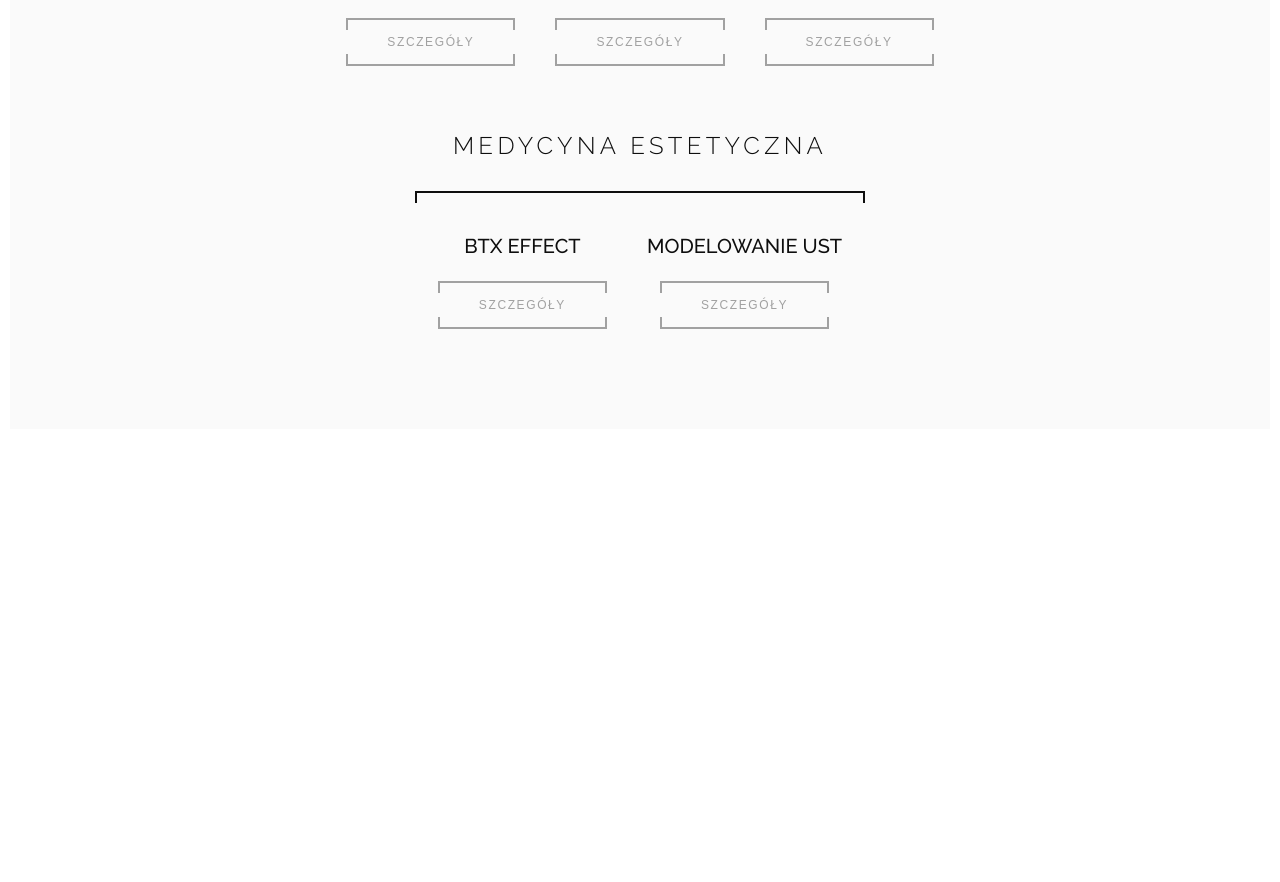
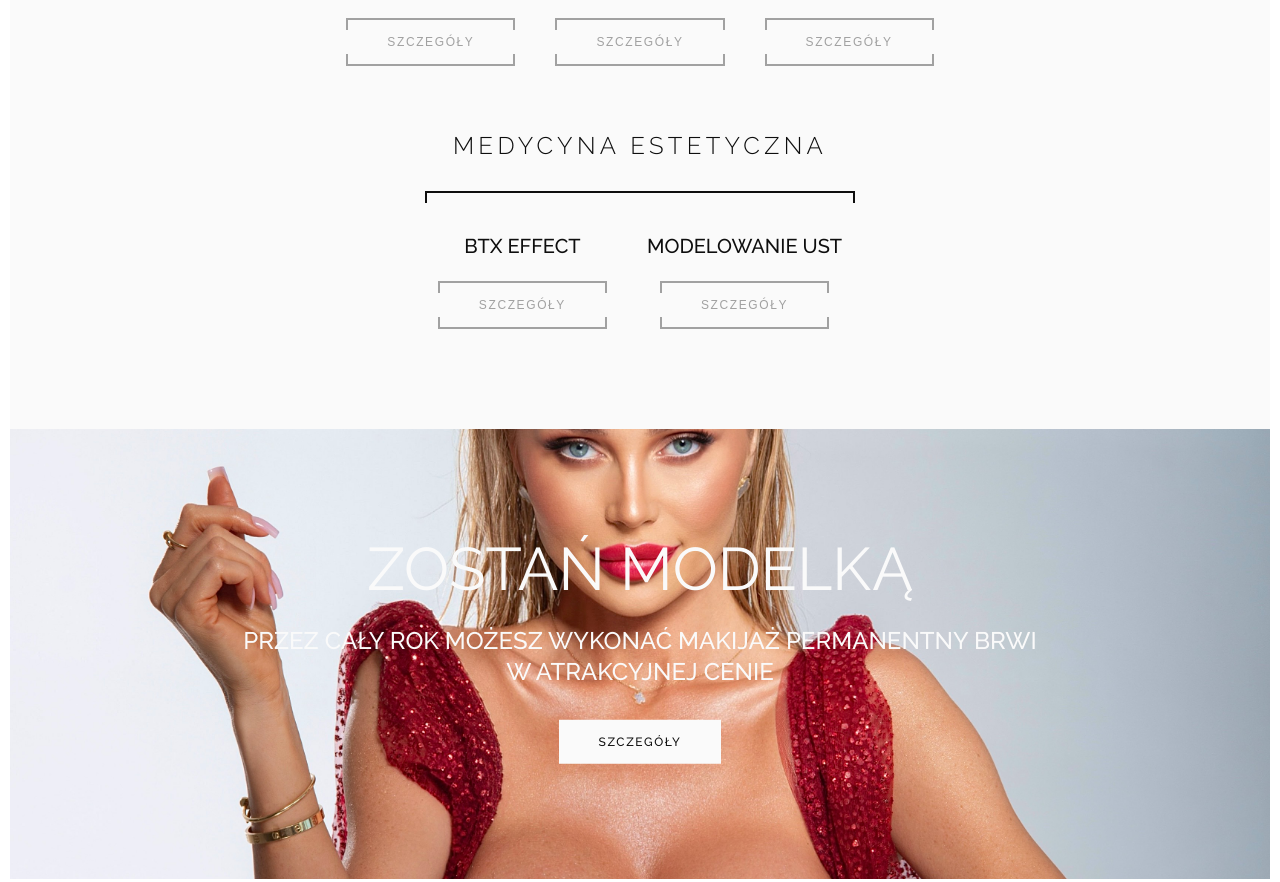
Before and after one commit to maras20193/kadlubowska, a Next.js app: page / in a window 1280 px wide. Shown: the part 3640-4522 px from the top of the page. Before the commit the page ends 4069 px from the top, so only its background shows below. Built offline with nearby package versions, Linux system fonts and the light colour scheme.

Commit message:
[SERVICES] finish services section

```diff
--- a/src/assets/index.js
+++ b/src/assets/index.js
@@ -12,3 +12,4 @@ export { default as background1 } from './background1.png';
 export { default as teamGirl0 } from './teamGirl0.jpg';
 export { default as teamGirl1 } from './teamGirl1.jpg';
 export { default as teamGirl2 } from './teamGirl2.jpg';
+export { default as serviceBackground } from './serviceBackground.jpeg';
--- /dev/null
+++ b/src/components/Button/Button.styled.js
@@ -0,0 +1,24 @@
+import styled from 'styled-components';
+import { device } from '../../styles';
+
+export const Button = styled.div`
+  display: flex;
+  justify-content: center;
+  align-items: center;
+  padding: 17px 39px;
+  text-transform: uppercase;
+  letter-spacing: 1.6px;
+  text-align: center;
+
+  font-size: 12px;
+  font-style: normal;
+  font-weight: 500;
+  line-height: 84.221%;
+
+  @media ${device.laptopL} {
+    font-size: 20px;
+  }
+
+  color: ${({ theme }) => theme.colors.text.primary};
+  background-color: ${({ theme }) => theme.colors.background.secondary};
+`;
--- a/src/components/index.js
+++ b/src/components/index.js
@@ -2,3 +2,4 @@ export { SocialIcon } from './SocialIcon/SocialIcon';
 export { Typography } from './Typography/Typography.styled';
 export { OutlineBorder } from './OutlineBorder/OutlineBorder.styled';
 export { LineSeparator } from './LineSeparator/LineSeparator.styled';
+export { Button } from './Button/Button.styled';
--- a/src/sections/ServiceSection/ServiceSection.js
+++ b/src/sections/ServiceSection/ServiceSection.js
@@ -1,7 +1,9 @@
-import { LineSeparator, OutlineBorder } from '../../components';
+import Image from 'next/image';
+import { Button, LineSeparator, OutlineBorder } from '../../components';
 import { SectionHeader } from '../../components/StartingSection/SectionHeader';
 import * as S from './ServiceSection.styled';
 import { serviceData } from './serviceData';
+import { serviceBackground } from '../../assets';
 
 export const ServiceSection = () => (
   <S.Wrapper>
@@ -24,5 +26,18 @@ export const ServiceSection = () => (
         </S.ServiceTypeWrapper>
       ))}
     </S.ServicesWrapper>
+    <S.ImageWrapper>
+      <S.ModelInfoWrapper>
+        <S.ModelTitle>Zostań modelką</S.ModelTitle>
+        <S.ModelInfo>
+          przez cały rok możesz wykonać makijaż permanentny brwi w atrakcyjnej
+          cenie
+        </S.ModelInfo>
+        <S.ButtonWrapper>
+          <Button>szczegóły</Button>
+        </S.ButtonWrapper>
+      </S.ModelInfoWrapper>
+      <Image src={serviceBackground} alt="service background" />
+    </S.ImageWrapper>
   </S.Wrapper>
 );
--- a/src/sections/ServiceSection/ServiceSection.styled.js
+++ b/src/sections/ServiceSection/ServiceSection.styled.js
@@ -35,6 +35,7 @@ export const ServiceTypeWrapper = styled.div`
   text-align: center;
   width: 100%;
   max-width: 330px;
+  padding: 0 10px;
 
   @media ${device.laptop} {
     max-width: 640px;
@@ -96,12 +97,83 @@ export const MainName = styled.div`
 `;
 
 export const ImageWrapper = styled.div`
-  width: 170px;
-  height: 170px;
-  object-fit: cover;
+  width: 100%;
+  height: 350px;
+  position: relative;
+
+  /* display: flex;
+  flex-direction: column;
+  justify-content: center;
+  align-items: center; */
+
+  /* filter: grayscale(100%) brightness(28%);
+  -webkit-filter: grayscale(100%) brightness(28%);
+  -moz-filter: grayscale(100%) brightness(28%); */
 
   img {
     width: 100%;
-    object-fit: contain;
+    height: 100%;
+    object-fit: cover;
+  }
+
+  @media ${device.laptop} {
+    height: 450px;
   }
 `;
+
+export const ModelInfoWrapper = styled.div`
+  display: flex;
+  flex-direction: column;
+  position: absolute;
+  top: 50%;
+  left: 50%;
+  transform: translate(-50%, -50%);
+
+  width: 286px;
+  gap: 28px;
+
+  color: ${({ theme }) => theme.colors.background.secondary};
+
+  @media ${device.laptop} {
+    width: 820px;
+    gap: 32px;
+  }
+`;
+export const ModelTitle = styled.p`
+  font-size: 52px;
+  font-style: normal;
+  font-weight: 400;
+  line-height: 88%;
+  text-transform: uppercase;
+  text-align: center;
+
+  @media ${device.laptop} {
+    font-size: 60px;
+    line-height: 80%; /* 51.2px */
+  }
+`;
+export const ModelInfo = styled.p`
+  font-size: 16px;
+  font-style: normal;
+  font-weight: 500;
+  line-height: 129.221%;
+  text-transform: uppercase;
+  text-align: center;
+
+  @media ${device.laptop} {
+    font-size: 24px;
+    line-height: 130%;
+  }
+`;
+
+export const ButtonWrapper = styled.div`
+  display: flex;
+  flex-direction: column;
+  justify-content: center;
+  align-items: center;
+
+  @media ${device.laptop} {
+    width: 820px;
+    gap: 32px;
+  }
+`;
```
Also changed, not shown: src/assets/serviceBackground.jpeg (added).
